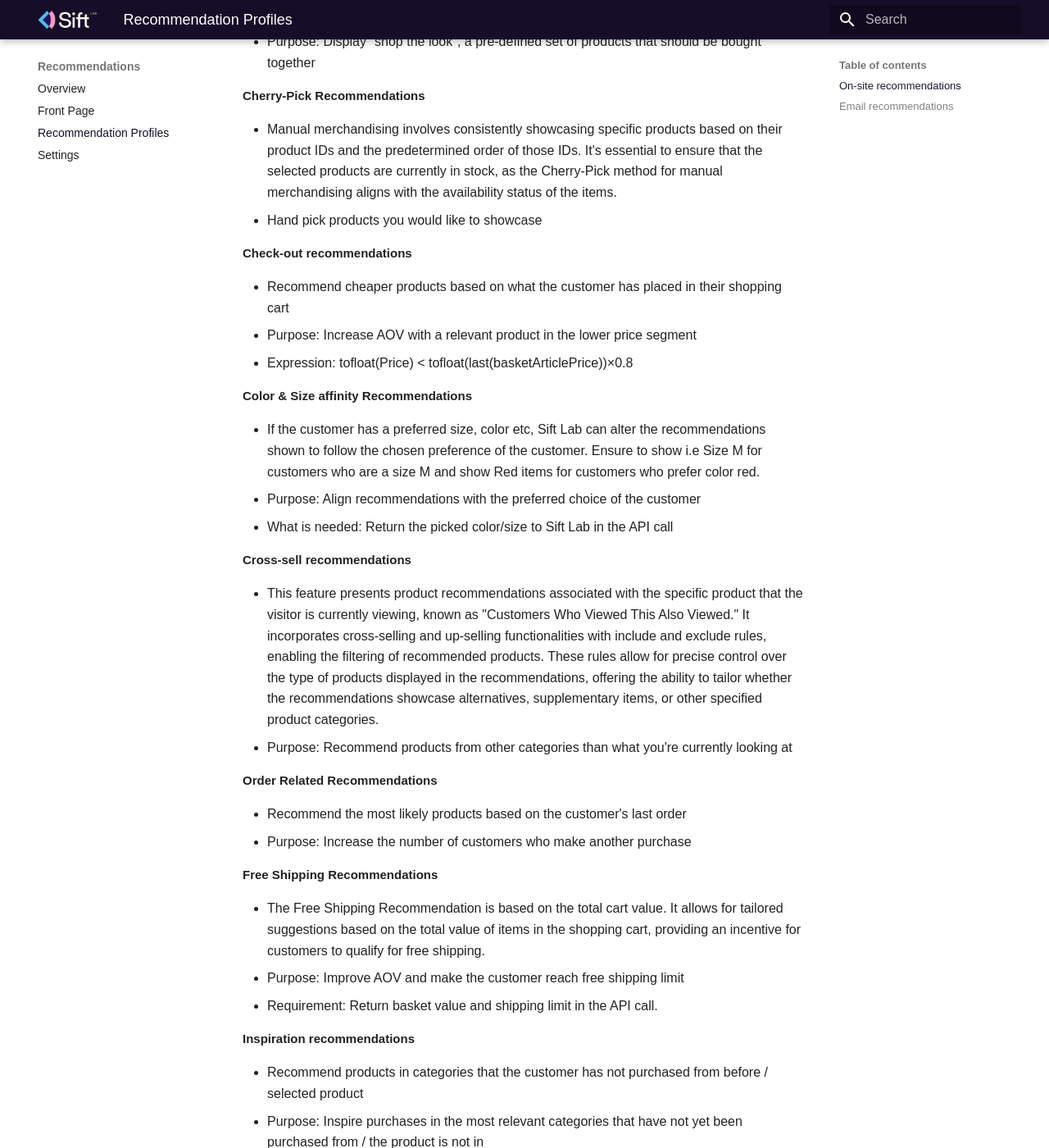
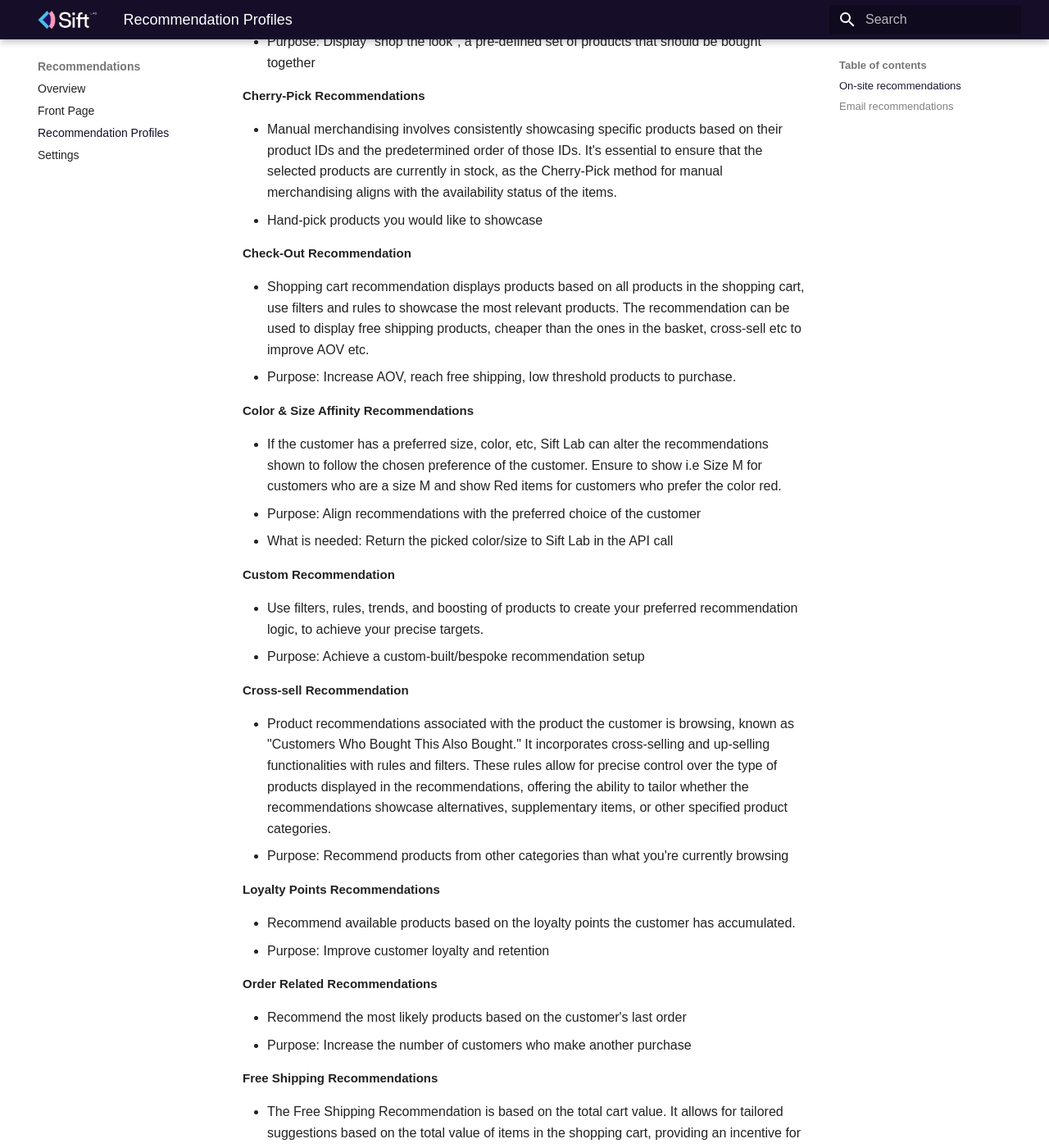
Before and after one commit to infobaleen/infobaleen.github.io, an MkDocs documentation site: the page built from docs/External/Recommendations/Recommendation-Profiles.md, in a window 1280 px wide and 1400 px high, scrolled down 578 px. Shown: the whole window at 82% size. Built offline with MkDocs 1.6.1 and Material for MkDocs 9.7.7, drawn with Linux system fonts in a browser that asks for light colours; some web fonts are replaced; some of the changed text lies outside the part shown.

Commit message:
update docs

```diff
--- a/docs/External/Recommendations/Recommendation-Profiles.md
+++ b/docs/External/Recommendations/Recommendation-Profiles.md
@@ -13,24 +13,33 @@
 <b>Cherry-Pick Recommendations</b>
 
 * Manual merchandising involves consistently showcasing specific products based on their product IDs and the predetermined order of those IDs. It's essential to ensure that the selected products are currently in stock, as the Cherry-Pick method for manual merchandising aligns with the availability status of the items.
-* Hand pick products you would like to showcase
+* Hand-pick products you would like to showcase
 
-<b>Check-out recommendations</b>
+<b>Check-Out Recommendation</b>
 
-* Recommend cheaper products based on what the customer has placed in their shopping cart
-* Purpose: Increase AOV with a relevant product in the lower price segment
-* Expression: tofloat(Price) < tofloat(last(basketArticlePrice))&times;0.8
+* Shopping cart recommendation displays products based on all products in the shopping cart, use filters and rules to showcase the most relevant products. The recommendation can be used to display free shipping products, cheaper than the ones in the basket, cross-sell etc to improve AOV etc.
+* Purpose: Increase AOV, reach free shipping, low threshold products to purchase.
 
-<b>Color & Size affinity Recommendations</b>
+<b>Color & Size Affinity Recommendations</b>
 
-* If the customer has a preferred size, color etc, Sift Lab can alter the recommendations shown to follow the chosen preference of the customer. Ensure to show i.e Size M for customers who are a size M and show Red items for customers who prefer color red.
+* If the customer has a preferred size, color, etc, Sift Lab can alter the recommendations shown to follow the chosen preference of the customer. Ensure to show i.e Size M for customers who are a size M and show Red items for customers who prefer the color red.
 * Purpose: Align recommendations with the preferred choice of the customer
 * What is needed: Return the picked color/size to Sift Lab in the API call
 
-<b>Cross-sell recommendations</b>
+<b>Custom Recommendation</b>
 
-* This feature presents product recommendations associated with the specific product that the visitor is currently viewing, known as "Customers Who Viewed This Also Viewed." It incorporates cross-selling and up-selling functionalities with include and exclude rules, enabling the filtering of recommended products. These rules allow for precise control over the type of products displayed in the recommendations, offering the ability to tailor whether the recommendations showcase alternatives, supplementary items, or other specified product categories.
-* Purpose: Recommend products from other categories than what you're currently looking at
+*  Use filters, rules, trends, and boosting of products to create your preferred recommendation logic, to achieve your precise targets.
+*  Purpose: Achieve a custom-built/bespoke recommendation setup
+
+<b>Cross-sell Recommendation</b>
+
+* Product recommendations associated with the product the customer is browsing, known as "Customers Who Bought This Also Bought." It incorporates cross-selling and up-selling functionalities with rules and filters. These rules allow for precise control over the type of products displayed in the recommendations, offering the ability to tailor whether the recommendations showcase alternatives, supplementary items, or other specified product categories.
+* Purpose: Recommend products from other categories than what you're currently browsing
+
+<b>Loyalty Points Recommendations</b>
+
+* Recommend available products based on the loyalty points the customer has accumulated.
+* Purpose: Improve customer loyalty and retention
 
 <b>Order Related Recommendations</b>
 
@@ -43,18 +52,18 @@
 * Purpose: Improve AOV and make the customer reach free shipping limit
 * Requirement: Return basket value and shipping limit in the API call.
 
-<b>Inspiration recommendations</b>
+<b>Inspiration Recommendation</b>
 
 * Recommend products in categories that the customer has not purchased from before / selected product
 * Purpose: Inspire purchases in the most relevant categories that have not yet been purchased from / the product is not in
 
 <b>Landing Page Recommendations</b>
 
-* The Free Shipping Recommendation is based on the total cart value. It allows for tailored suggestions based on the total value of items in the shopping cart, providing an incentive for customers to qualify for free shipping.
+* Recommendation displays products based on the source of traffic, read from the UTM parameters. Define products that should be displayed based on the source of the customers to enhance their experience coming to the site.
 * Purpose: Tailor the recommendations based on the external source of the customer
 * Requirement: Return UTM-tag in the API call
 
-<b>On sale recommendations</b>
+<b>On Sale Recommendation</b>
 
 * Recommend products that are on sale
 * Purpose: Increase the sale percentage by showing relevant products on sale.
@@ -70,32 +79,42 @@
 
 <b>Replenish Recommendations</b>
 
-* You can exclude products to be shown during a set period of time to eliminate customers receiving unwanted products.
-* Purpose: Occasionally bought products can be optimzed, i.e Toothpaste, Socks, Shampoo etc
+* You can exclude products to be shown during a set period of time to eliminate customers receiving unwanted products. Further, use the recommendation to decide what time a product can be re-introduced to a customer.
+* Purpose: Occasionally bought products can be optimized, i.e Toothpaste, Socks, Shampoo etc
 
-<b>Similar products recommendation</b>
+<b>Similar products Recommendation</b>
 
 * Recommend products from the same category
 * Purpose: High recognition factor
 
+<b>Sustainable Recommendation</b>
+
+* Recommend products based on their level of sustainability. Use existing sustainability metrics to promote such products, such as material, shipping alternatives, returns etc. Enlighten your customers of your sustainable product line.
+* Purpose: Promote your sustainable products to build awareness and loyalty
+
+<b>Thank you page Recommendation</b>
+
+* Use the thank you page to introduce additional products tailored to the customer preferences. Use this to showcase supplementary products and/or limited offers to boost the sales.
+* Purpose: Improve the AOV of the order and show limited offers
+
 ### Email recommendations
 
-<b>Standard recommendation</b>
+<b>Standard Recommendation</b>
 
 * Recommend the most likely next purchase (medium trend)
 * Purpose: High likelihood of conversion
 
-<b>Win-back recommendation</b>
+<b>Win-back Recommendation</b>
 
 * Recommend the most likely products a customer will purchase based on historical purchasing behavior
 * Purpose: Present the products that a churned customer is most likely to buy
 
-<b>Thanks for the last order recommendation</b>
+<b>Thanks for the last order Recommendation</b>
 
 * Recommend the most likely products based on the customer's last order
 * Purpose: Increase the number of customers who make another purchase
 
-<b>On sale recommendations</b>
+<b>On Sale Recommendation</b>
 
 * Recommend products that are on sale
 * Purpose: Increase the sale percentage by showing relevant products on sale.
```
Also changed, not shown: 1 other file.
